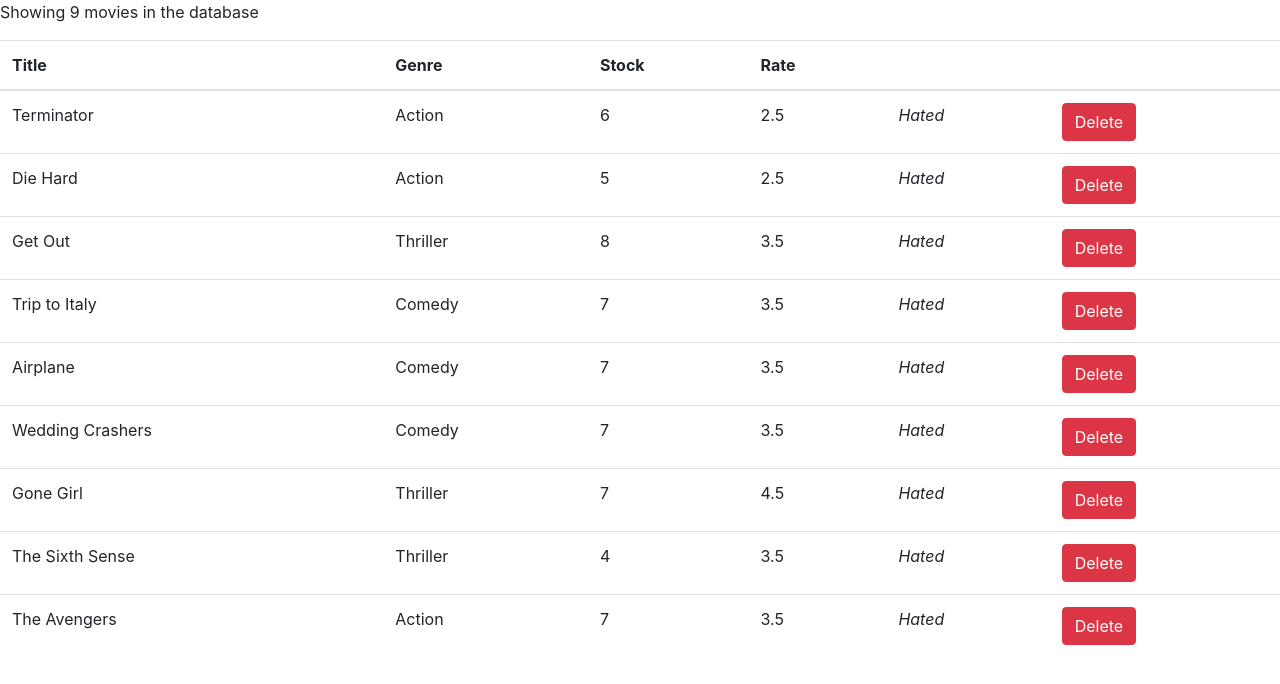
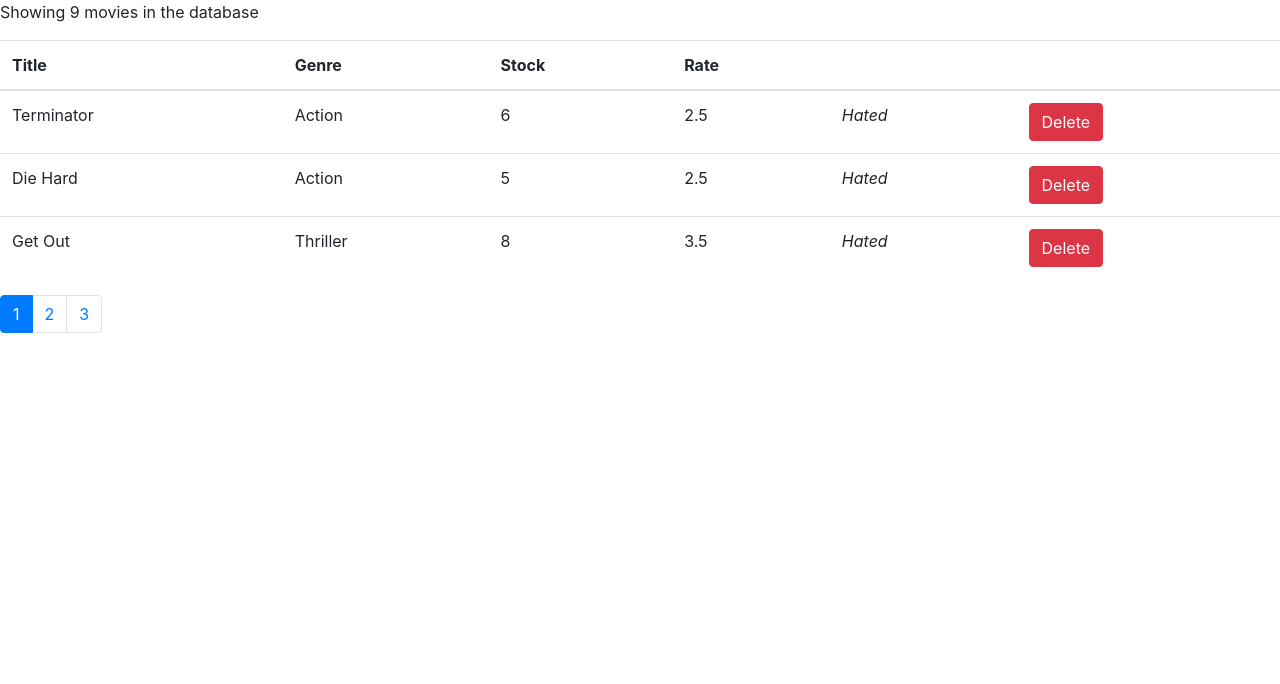
Before and after one commit to Jonas-Wessner/learn-react-vidly, a React (Create React App) app: page / in a window 1280 px wide. Shown: the top 684 px of the page. Built offline with nearby package versions, Linux system fonts and the light colour scheme.

Commit message:
feat: implement pagination in the movieTable; build pagination-component in that context

```diff
--- a/package.json
+++ b/package.json
@@ -9,6 +9,7 @@
     "bootstrap": "^4.6.0",
     "font-awesome": "^4.7.0",
     "jquery": "^3.6.0",
+    "prop-types": "^15.7.2",
     "react": "^17.0.2",
     "react-dom": "^17.0.2",
     "react-scripts": "4.0.3",
--- a/src/App.js
+++ b/src/App.js
@@ -46,7 +46,7 @@ class App extends Component {
     });
   };
 
-  handleLikeToggle = (bindingContext, isEnabled) => {
+  handleLikeToggle = (undefined, isEnabled) => {
     const newState = { ...this.state };
     newState.isLiked = isEnabled;
     this.setState(newState);
--- a/src/modules/counters.jsx
+++ b/src/modules/counters.jsx
@@ -11,7 +11,7 @@ class Counters extends Component {
       counters,
     } = this.props;
 
-    if (counters.length === 0) return <div />; // render nothing, e.g. do not render Reset-button
+    if (counters.length === 0) return null; // render nothing, e.g. do not render Reset-button
     return (
       <React.Fragment>
         <button className="btn btn-primary m-2" onClick={onReset}>
--- a/src/modules/like.jsx
+++ b/src/modules/like.jsx
@@ -1,17 +1,24 @@
 import React, { Component } from "react";
 import "font-awesome/css/font-awesome.css";
+import PropTypes from "prop-types";
 
 class Like extends Component {
   state = {};
 
   render() {
-    const { onToggle, isEnabled } = this.props;
+    const { onToggle, isEnabled, bindingContext } = this.props;
     return (
-      <i onClick={() => onToggle(this.props.bindingContext, !isEnabled)}>
+      <i onClick={() => onToggle(bindingContext, !isEnabled)}>
         {isEnabled ? "Liked" : "Hated"}
       </i>
     );
   }
 }
 
+Like.propTypes = {
+  onToggle: PropTypes.func.isRequired,
+  isEnabled: PropTypes.bool,
+  bindingContext: PropTypes.any,
+};
+
 export default Like;
--- a/src/modules/movieTable.jsx
+++ b/src/modules/movieTable.jsx
@@ -1,9 +1,13 @@
 import React, { Component } from "react";
 import { getMovies } from "../services/fakeMovieService";
 import Like from "./like";
+import Pagination from "./pagination";
 
 class MovieTable extends Component {
-  state = {};
+  state = {
+    pageSize: 3,
+    currentPageIndex: 0,
+  };
 
   constructor() {
     super();
@@ -22,12 +26,21 @@ class MovieTable extends Component {
     movies[index] = { ...movies[index] };
     movies[index].isLiked = isEnabled;
     this.setState({ movies });
-    console.log(movies);
+  };
+
+  handlePaginationStateChanged = index => {
+    this.setState({ currentPageIndex: index });
   };
 
   render() {
     const size = this.state.movies.length;
+    const { pageSize, currentPageIndex } = this.state;
     if (size === 0) return <p>There are currently no more movies</p>;
+
+    const renderedMovies = this.state.movies.filter(
+      (val, index) => Math.floor(index / pageSize) === currentPageIndex
+    );
+
     return (
       // need react fragment, because jsx-expressions need a parent element
       <React.Fragment>
@@ -44,7 +57,7 @@ class MovieTable extends Component {
             </tr>
           </thead>
           <tbody>
-            {this.state.movies.map((movie, index) => (
+            {renderedMovies.map((movie, index) => (
               <tr key={movie._id}>
                 <td>{movie.title}</td>
                 <td>{movie.genre.name}</td>
@@ -70,6 +83,12 @@ class MovieTable extends Component {
             ))}
           </tbody>
         </table>
+        <Pagination
+          itemCount={size}
+          pageSize={pageSize}
+          currentPageIndex={currentPageIndex}
+          onStateChanged={this.handlePaginationStateChanged}
+        />
       </React.Fragment>
     );
   }
--- /dev/null
+++ b/src/modules/pagination.jsx
@@ -0,0 +1,47 @@
+import React, { Component } from "react";
+import PropTypes from "prop-types";
+
+class Pagination extends Component {
+  state = {};
+
+  get pages() {
+    const { itemCount, pageSize } = this.props;
+    return Math.ceil(itemCount / pageSize);
+  }
+
+  generateLinks = () => {
+    const { currentPageIndex, onStateChanged } = this.props;
+    const links = [];
+    for (let i = 0; i < this.pages; ++i) {
+      links.push(
+        <li
+          key={i}
+          onClick={() => onStateChanged(i)}
+          className={currentPageIndex === i ? "page-item active" : "page-item"}
+        >
+          <a className="page-link">{i + 1}</a>
+        </li>
+      );
+    }
+    return links;
+  };
+
+  render() {
+    // this component is only needed with multiple pages
+    if (this.pages <= 1) return null;
+    return (
+      <nav aria-label="Page navigation example">
+        <ul className="pagination">{this.generateLinks()}</ul>
+      </nav>
+    );
+  }
+}
+
+Pagination.propTypes = {
+  itemCount: PropTypes.number.isRequired,
+  pageSize: PropTypes.number.isRequired,
+  currentPageIndex: PropTypes.number.isRequired,
+  onStateChanged: PropTypes.func.isRequired,
+};
+
+export default Pagination;
```
